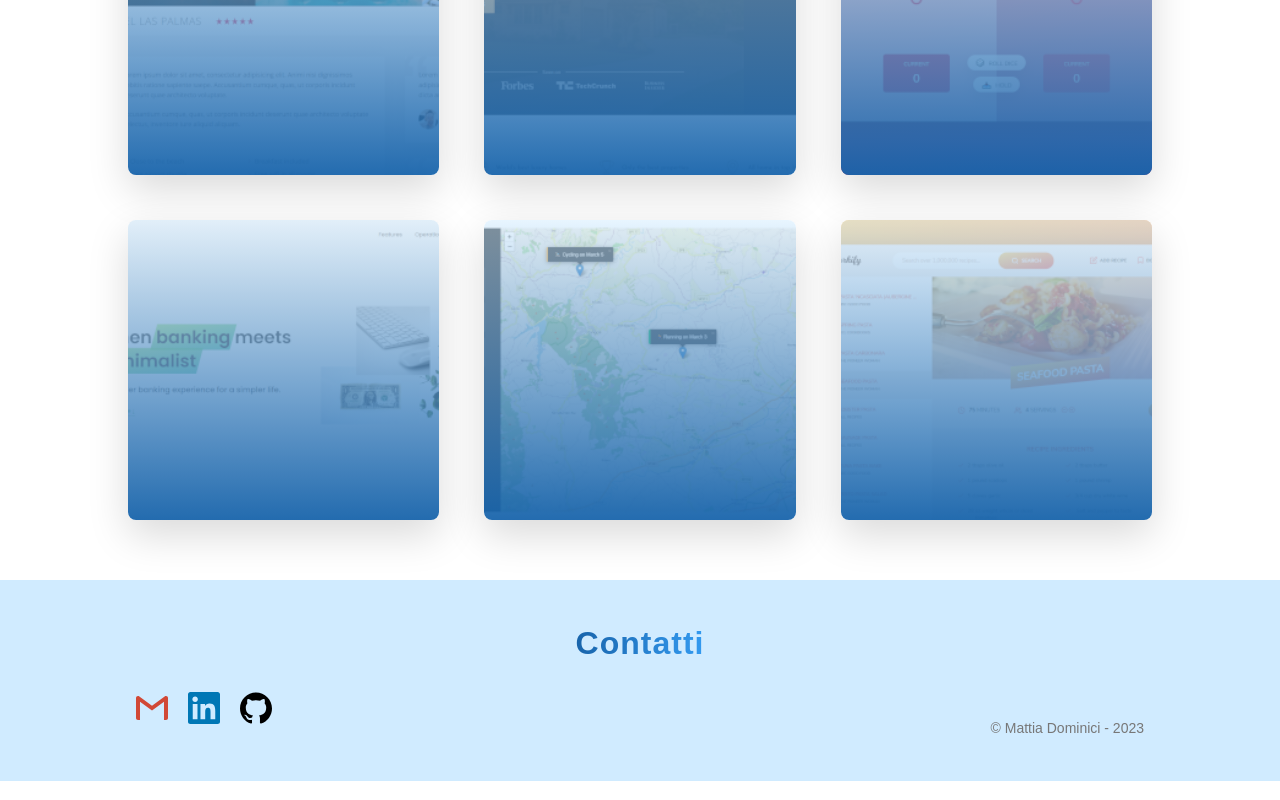
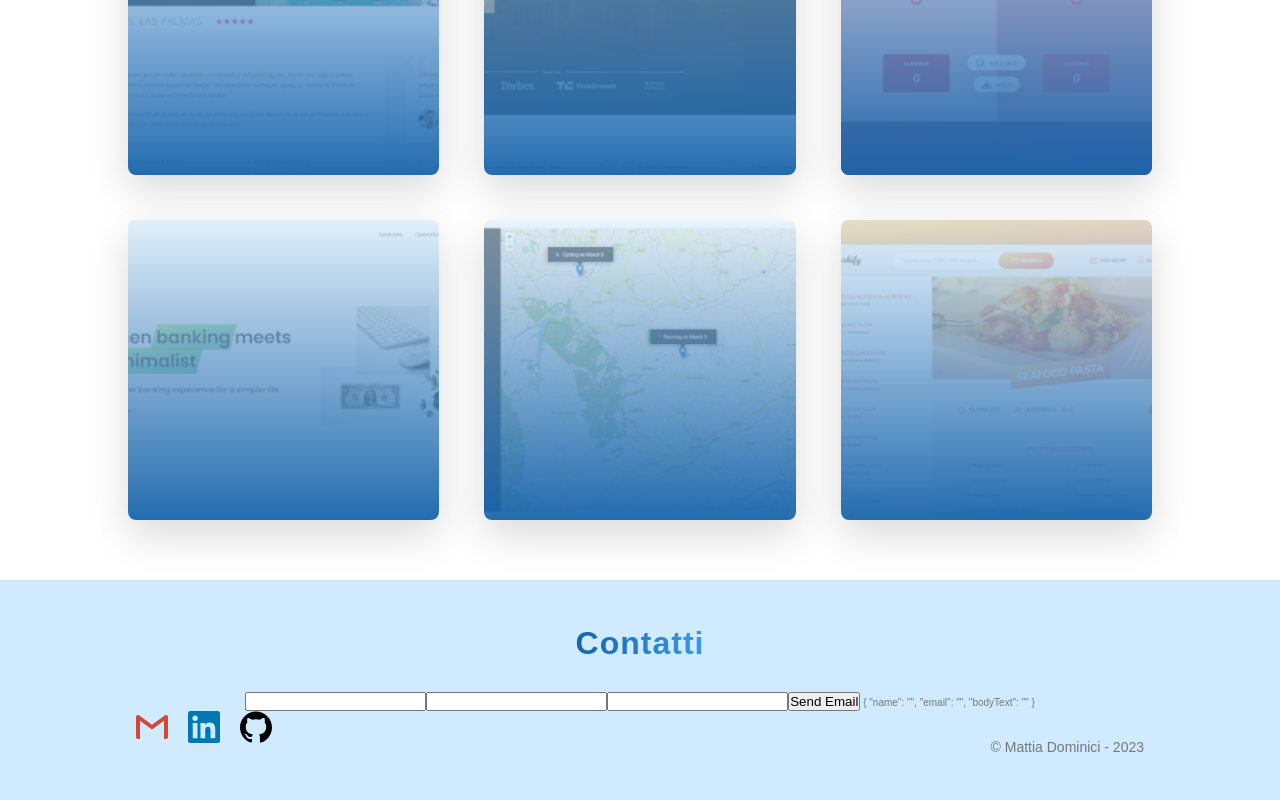
Before and after one commit to dominici94/portfolio, a Vue app in the folder portfolio/: page / in a window 1280 px wide. Shown: the part 2106-2906 px from the top of the page. Built offline with nearby package versions, Linux system fonts and the light colour scheme.

Commit message:
add form template

```diff
--- a/portfolio/package.json
+++ b/portfolio/package.json
@@ -8,6 +8,7 @@
     "lint": "vue-cli-service lint"
   },
   "dependencies": {
+    "axios": "^1.3.4",
     "core-js": "^3.6.5",
     "vue": "^3.0.0",
     "vue3-carousel": "^0.2.11"
--- a/portfolio/src/components/macro/Footer.vue
+++ b/portfolio/src/components/macro/Footer.vue
@@ -2,6 +2,16 @@
   <footer id="section--contacts" class="footer">
     <div class="container">
       <h3 class="heading heading-primary footer__heading">Contatti</h3>
+
+      <div>
+        <input v-model="emailData.name" type="text" required />
+        <input v-model="emailData.email" type="email" required />
+        <input v-model="emailData.bodyText" type="text" required />
+        <button @click="SendEmail()">Send Email</button>
+
+        {{ emailData }}
+      </div>
+
       <div class="contacts">
         <ul class="contacts__list">
           <li class="contacts__item">
@@ -39,7 +49,35 @@
 </template>
 
 <script>
+import axios from "axios";
+
 export default {
   name: "Footer",
+  data() {
+    return {
+      emailData: {
+        name: "",
+        email: "",
+        bodyText: "",
+      },
+    };
+  },
+  methods: {
+    SendEmail() {
+      axios
+        .post(
+          "https://khu61npt41.execute-api.us-east-2.amazonaws.com/prod/sendemail",
+          this.emailData
+        )
+        .then((response) => {
+          console.log(response);
+          alert("Email Inviata");
+        })
+        .catch((err) => {
+          console.log(err);
+          alert("Errore email non inviata!");
+        });
+    },
+  },
 };
 </script>
```
Also changed, not shown: 1 other file (tests, documents, lock files or other folders).
